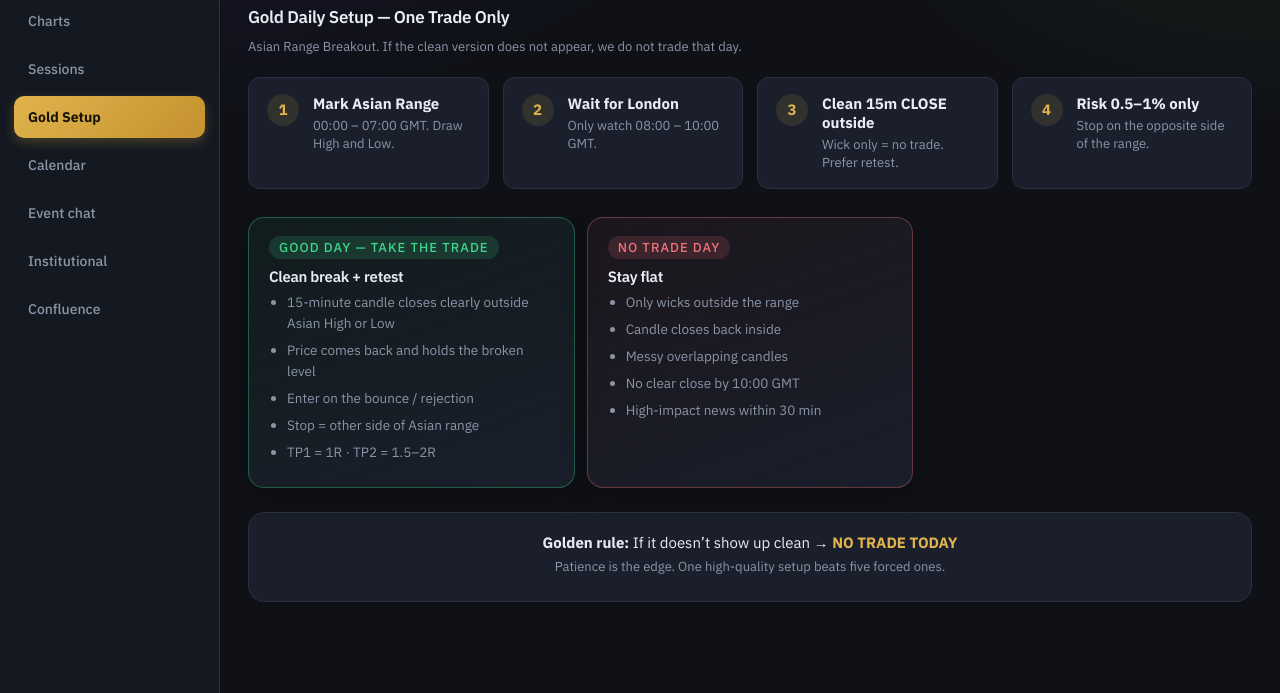
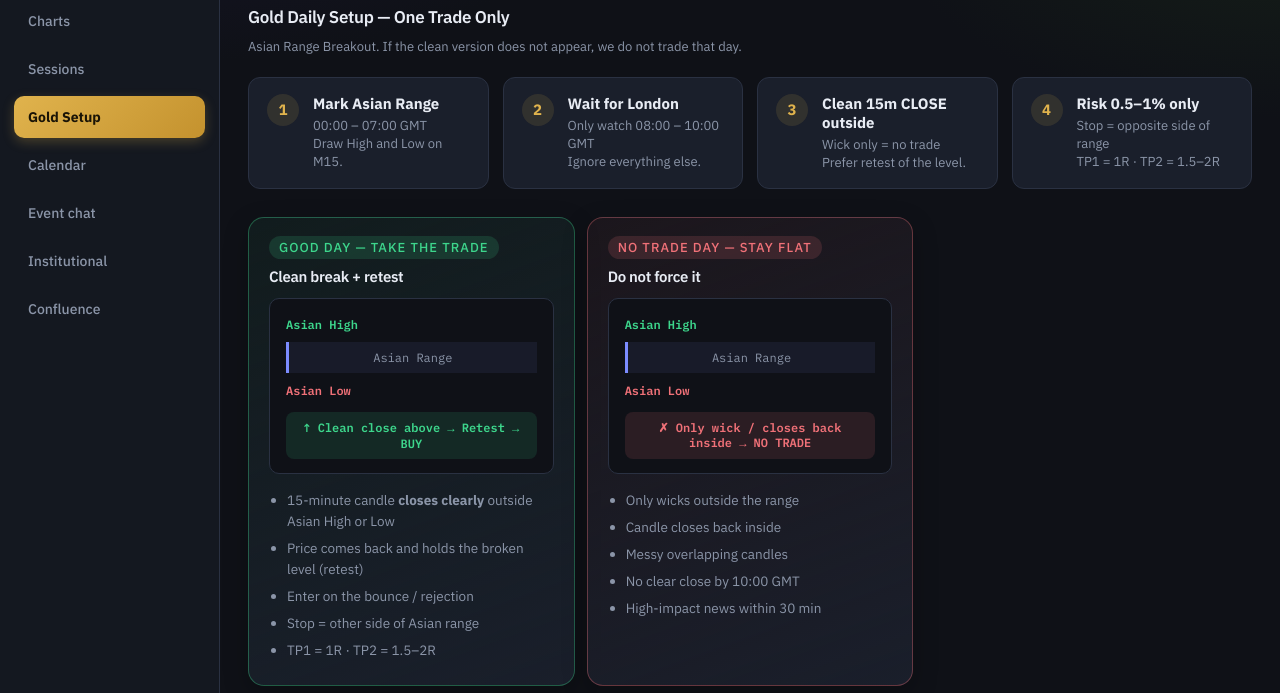
Before and after one commit to kparkjery-creator/Forex-desk, a website: page public/index.html in a window 1280 px wide. Both pictures are taken after a click on the button "Gold Setup". Shown: the part 107-800 px from the top of the page. Drawn offline with Linux system fonts and the light colour scheme; no server answers.

Commit message:
Add files via upload
DTE3

```diff
--- a/public/index.html
+++ b/public/index.html
@@ -272,44 +272,52 @@
       <h3>Gold Daily Setup — One Trade Only</h3>
       <p class="section-desc">Asian Range Breakout. If the clean version does not appear, we do not trade that day.</p>
 
+      <!-- Visual steps -->
       <div class="setup-hero">
         <div class="setup-rule">
           <span class="num">1</span>
           <div>
             <strong>Mark Asian Range</strong>
-            <p>00:00 – 07:00 GMT. Draw High and Low.</p>
+            <p>00:00 – 07:00 GMT<br>Draw High and Low on M15.</p>
           </div>
         </div>
         <div class="setup-rule">
           <span class="num">2</span>
           <div>
             <strong>Wait for London</strong>
-            <p>Only watch 08:00 – 10:00 GMT.</p>
+            <p>Only watch 08:00 – 10:00 GMT<br>Ignore everything else.</p>
           </div>
         </div>
         <div class="setup-rule">
           <span class="num">3</span>
           <div>
             <strong>Clean 15m CLOSE outside</strong>
-            <p>Wick only = no trade. Prefer retest.</p>
+            <p>Wick only = no trade<br>Prefer retest of the level.</p>
           </div>
         </div>
         <div class="setup-rule">
           <span class="num">4</span>
           <div>
             <strong>Risk 0.5–1% only</strong>
-            <p>Stop on the opposite side of the range.</p>
+            <p>Stop = opposite side of range<br>TP1 = 1R · TP2 = 1.5–2R</p>
           </div>
         </div>
       </div>
 
+      <!-- Good vs No-Trade visual cards -->
       <div class="grid setup-examples">
         <article class="card good">
-          <p class="tag pos">GOOD DAY — Take the trade</p>
+          <p class="tag pos">GOOD DAY — TAKE THE TRADE</p>
           <h4>Clean break + retest</h4>
+          <div class="setup-visual">
+            <div class="vis-line high">Asian High</div>
+            <div class="vis-box">Asian Range</div>
+            <div class="vis-line low">Asian Low</div>
+            <div class="vis-action pos">↑ Clean close above → Retest → BUY</div>
+          </div>
           <ul>
-            <li>15-minute candle closes clearly outside Asian High or Low</li>
-            <li>Price comes back and holds the broken level</li>
+            <li>15-minute candle <strong>closes clearly</strong> outside Asian High or Low</li>
+            <li>Price comes back and holds the broken level (retest)</li>
             <li>Enter on the bounce / rejection</li>
             <li>Stop = other side of Asian range</li>
             <li>TP1 = 1R · TP2 = 1.5–2R</li>
@@ -317,8 +325,14 @@
         </article>
 
         <article class="card bad">
-          <p class="tag neg">NO TRADE DAY</p>
-          <h4>Stay flat</h4>
+          <p class="tag neg">NO TRADE DAY — STAY FLAT</p>
+          <h4>Do not force it</h4>
+          <div class="setup-visual">
+            <div class="vis-line high">Asian High</div>
+            <div class="vis-box">Asian Range</div>
+            <div class="vis-line low">Asian Low</div>
+            <div class="vis-action neg">✗ Only wick / closes back inside → NO TRADE</div>
+          </div>
           <ul>
             <li>Only wicks outside the range</li>
             <li>Candle closes back inside</li>
@@ -327,6 +341,17 @@
             <li>High-impact news within 30 min</li>
           </ul>
         </article>
+      </div>
+
+      <!-- Simple checklist -->
+      <div class="card setup-checklist">
+        <p class="kicker">Daily Checklist</p>
+        <div class="check-row"><span>1</span> Mark Asian High &amp; Low before London</div>
+        <div class="check-row"><span>2</span> Watch only 08:00 – 10:00 GMT</div>
+        <div class="check-row"><span>3</span> Need clean 15m candle CLOSE outside the range</div>
+        <div class="check-row"><span>4</span> Prefer retest of the broken level</div>
+        <div class="check-row"><span>5</span> Risk 0.5–1% maximum</div>
+        <div class="check-row"><span>6</span> No clean setup by 10:00 → close charts</div>
       </div>
 
       <div class="setup-final">
--- a/public/styles.css
+++ b/public/styles.css
@@ -621,3 +621,73 @@ form button {
   color: var(--muted);
   font-size: 13px;
 }
+
+/* Extra visual elements for Gold Setup */
+.setup-visual {
+  background: var(--bg);
+  border: 1px solid var(--line);
+  border-radius: 10px;
+  padding: 14px 16px;
+  margin: 12px 0 16px;
+  font-family: "IBM Plex Mono", monospace;
+  font-size: 12px;
+}
+.vis-line {
+  padding: 4px 0;
+  font-weight: 600;
+}
+.vis-line.high { color: var(--pos); }
+.vis-line.low { color: var(--neg); }
+.vis-box {
+  background: rgba(124, 140, 255, 0.08);
+  border-left: 3px solid var(--accent);
+  padding: 8px 12px;
+  margin: 6px 0;
+  color: var(--muted);
+  text-align: center;
+}
+.vis-action {
+  margin-top: 10px;
+  padding: 8px 12px;
+  border-radius: 8px;
+  font-weight: 600;
+  text-align: center;
+}
+.vis-action.pos {
+  background: rgba(61, 214, 140, 0.12);
+  color: var(--pos);
+}
+.vis-action.neg {
+  background: rgba(240, 113, 120, 0.12);
+  color: var(--neg);
+}
+
+.setup-checklist {
+  margin: 20px 0 24px;
+}
+.setup-checklist .kicker {
+  margin-bottom: 14px;
+}
+.check-row {
+  display: flex;
+  align-items: center;
+  gap: 12px;
+  padding: 9px 0;
+  border-bottom: 1px solid var(--line);
+  font-size: 14px;
+  color: var(--text);
+}
+.check-row:last-child { border-bottom: none; }
+.check-row span {
+  width: 24px;
+  height: 24px;
+  border-radius: 50%;
+  background: var(--gold-soft);
+  color: var(--gold);
+  font-size: 12px;
+  font-weight: 700;
+  display: flex;
+  align-items: center;
+  justify-content: center;
+  flex-shrink: 0;
+}
```
